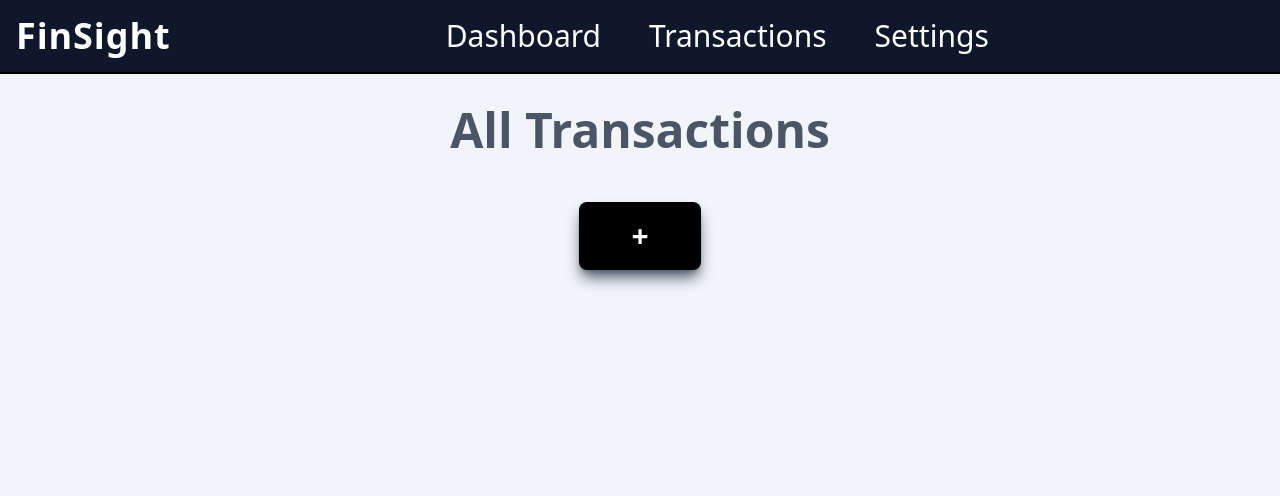
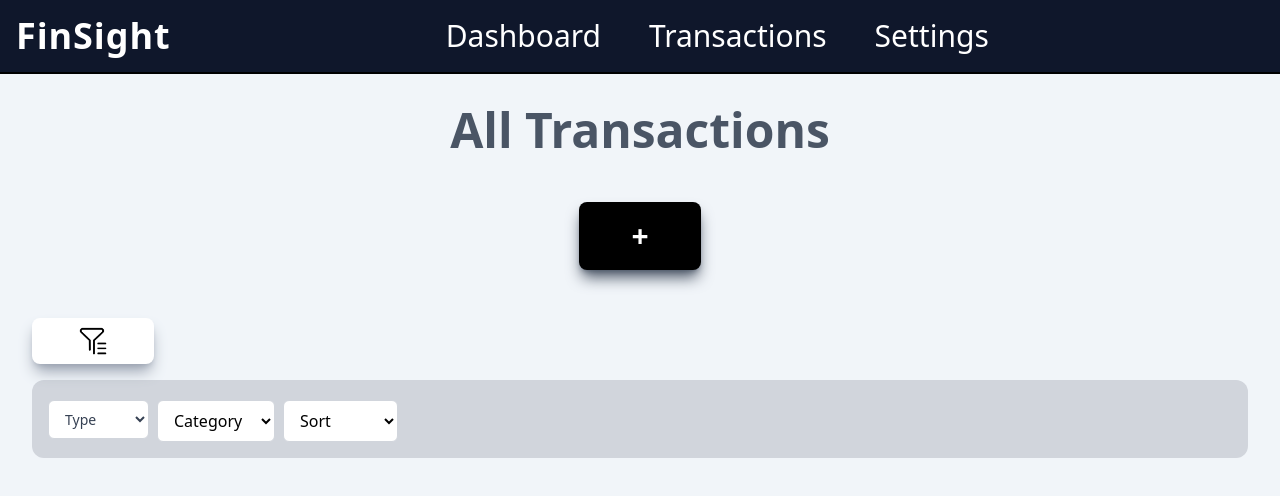
Before and after one commit to Amrit126/Finance-Dashboard, a React (Vite) app: page /transactions in a window 1280 px wide. Shown: the top 496 px of the page. Built offline with nearby package versions, Linux system fonts and the light colour scheme.

Commit message:
Making Filter options visible when clicked or changed and removing it when removed

```diff
--- /dev/null
+++ b/src/pages/transaction/FilterContainer.jsx
@@ -0,0 +1,128 @@
+import { useState } from 'react'
+
+export function FilterContainer({ categories }) {
+    const [showFilter, setShowFilter] = useState(false)
+    const [type, setType] = useState('')
+    const [category, setCategory] = useState('')
+    const [sortConfig, setSortConfig] = useState('')
+
+    function toggleShowFilter() {
+        setShowFilter(showFilter => (
+            showFilter ? false : true
+        ))
+    }
+
+    function changeType(e) {
+        setType(e.target.value)
+    }
+
+    function changeCategory(e) {
+        setCategory(e.target.value)
+    }
+
+    function changeSortConfig(e) {
+        setSortConfig(e.target.value)
+    }
+
+    function removeType() {
+        setType('')
+    }
+
+    function removeCategory() {
+        setCategory('')
+    }
+
+    function removeSortConfig() {
+        setSortConfig('')
+    }
+
+    return (
+        <>
+            <div className="flex gap-3 text-2xl font-bold items-center">
+                <button className="flex text-2xl font-bold gap-1 w-[10%] items-center
+                    justify-center p-2 bg-white rounded-lg shadow-lg shadow-gray-400 cursor-pointer
+                    transition-all duration-300 hover:scale-105 active:scale-95"
+                    onClick={toggleShowFilter}
+                >
+                    <img className="w-[30px]" src="/filter.png" alt="Filter Image" />
+                </button>
+                {type ?
+                    <div className="flex p-2 bg-white rounded-lg shadow-lg shadow-gray-400
+                 justify-between items-center">
+                        <p>{type}</p>
+                        <button className="ml-3 text-lg font-medium cursor-pointer transition-all
+                    duration-300 hover:scale-105"
+                            onClick={removeType}
+                        >x</button>
+                    </div> :
+                    ''
+                }
+                {category ?
+                    <div className="flex p-2 bg-white rounded-lg shadow-lg shadow-gray-400
+                 justify-between items-center">
+                        <p>{category}</p>
+                        <button className="ml-3 text-lg font-medium cursor-pointer transition-all
+                    duration-300 hover:scale-105"
+                            onClick={removeCategory}
+                        >x</button>
+                    </div> :
+                    ''
+                }
+                {sortConfig ?
+                    <div className="flex p-2 bg-white rounded-lg shadow-lg shadow-gray-400
+                 justify-between items-center">
+                        <p>{sortConfig}</p>
+                        <button className="ml-3 text-lg font-medium cursor-pointer transition-all
+                    duration-300 hover:scale-105"
+                            onClick={removeSortConfig}
+                        >x</button>
+                    </div>
+                    :
+                    ''
+                }
+            </div>
+            <div className={`${showFilter ? 'opacity-1' : 'opcaity-0'} flex mt-4 bg-gray p-4 bg-gray-300
+             rounded-xl gap-2 transition-all duration-300`}>
+                <label className="text-sm font-medium text-gray-700">
+                    <select className="mt-1 border border-gray-300 rounded-md px-3 py-2
+                                focus:outline-none focus:ring-2 focus:ring-blue-500 focus:border-blue-500
+                                 bg-white"
+                        onChange={changeType}
+                        defaultValue=""
+                    >
+                        <option value="" disabled>Type</option>
+                        <option value="Income">Income</option>
+                        <option value="Expense">Expense</option>
+                    </select>
+                </label>
+                <label>
+                    <select className="mt-1 border border-gray-300 rounded-md px-3 py-2
+                                focus:outline-none focus:ring-2 focus:ring-blue-500 focus:border-blue-500
+                                 bg-white"
+                        onChange={changeCategory}
+                        defaultValue=""
+                    >
+                        <option value="" disabled>Category</option>
+                        {categories.map(category => (
+                            <option key={category} value={category}>{category}</option>
+                        ))}
+                    </select>
+                </label>
+                <label>
+                    <select className="mt-1 border border-gray-300 rounded-md px-3 py-2
+                                focus:outline-none focus:ring-2 focus:ring-blue-500 focus:border-blue-500
+                                 bg-white"
+                        onChange={changeSortConfig}
+                        defaultValue=""
+                    >
+                        <option value="" disabled>Sort</option>
+                        <option value="Date↑" title="Ascending">Date↑</option>
+                        <option value="Date↓" title="Descending">Date↓</option>
+                        <option value="Amount↑" title="Ascending">Amount↑</option>
+                        <option value="Amount↓" title="Descending">Amount↓</option>
+                    </select>
+                </label>
+            </div>
+        </>
+    )
+}
--- a/src/pages/transaction/Transaction.jsx
+++ b/src/pages/transaction/Transaction.jsx
@@ -1,6 +1,7 @@
 import { useState } from 'react'
 import { Header } from "../../components/Header";
 import { AddingContainer } from './AddingContainer';
+import { FilterContainer } from './FilterContainer';
 
 export function Transaction({ transactionsData, setTransactionsData, categories }) {
     const [openModal, setOpenModal] = useState(false)
@@ -35,6 +36,11 @@ export function Transaction({ transactionsData, setTransactionsData, categories
                     </div>
 
                 </div>
+
+                {/*Filter Section*/}
+                <div className="my-8">
+                    <FilterContainer categories={categories} />
+                </div>
             </div>
         </>
     )
```
Also changed, not shown: public/filter.png (added).
